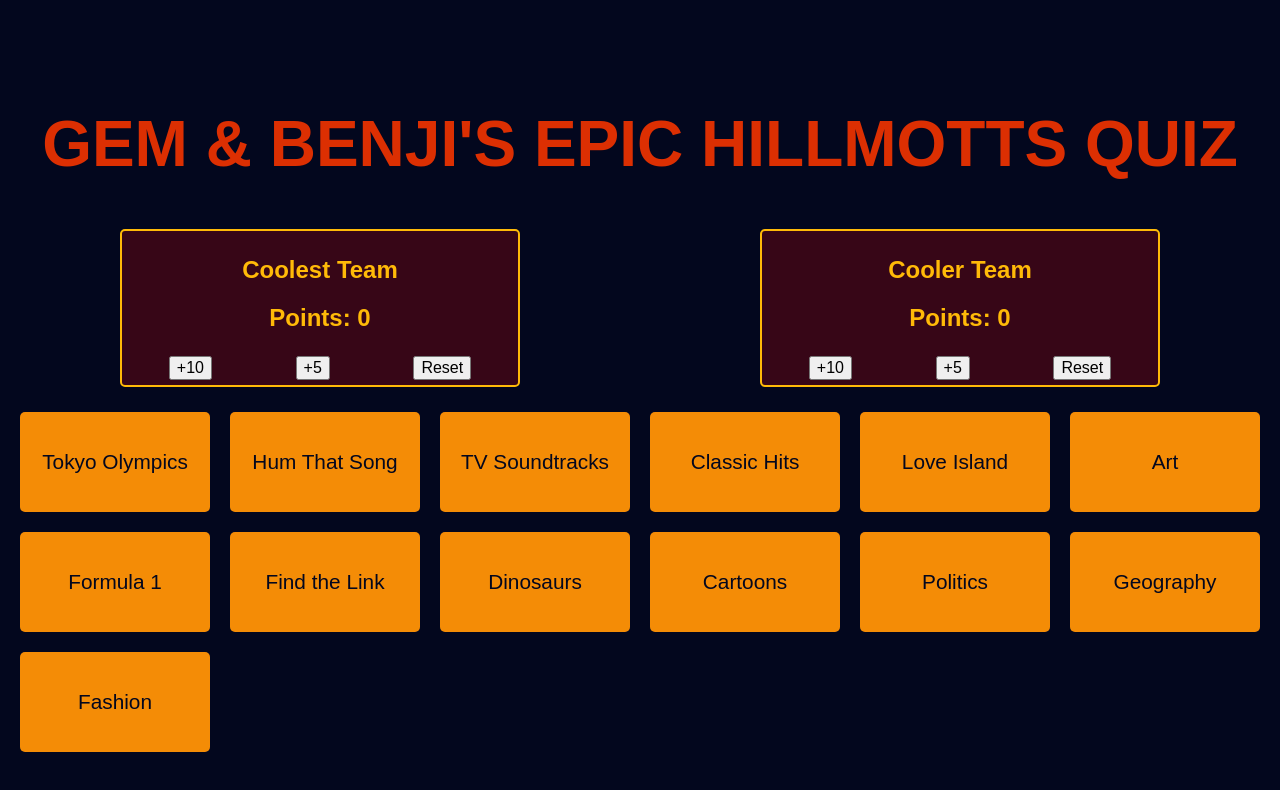
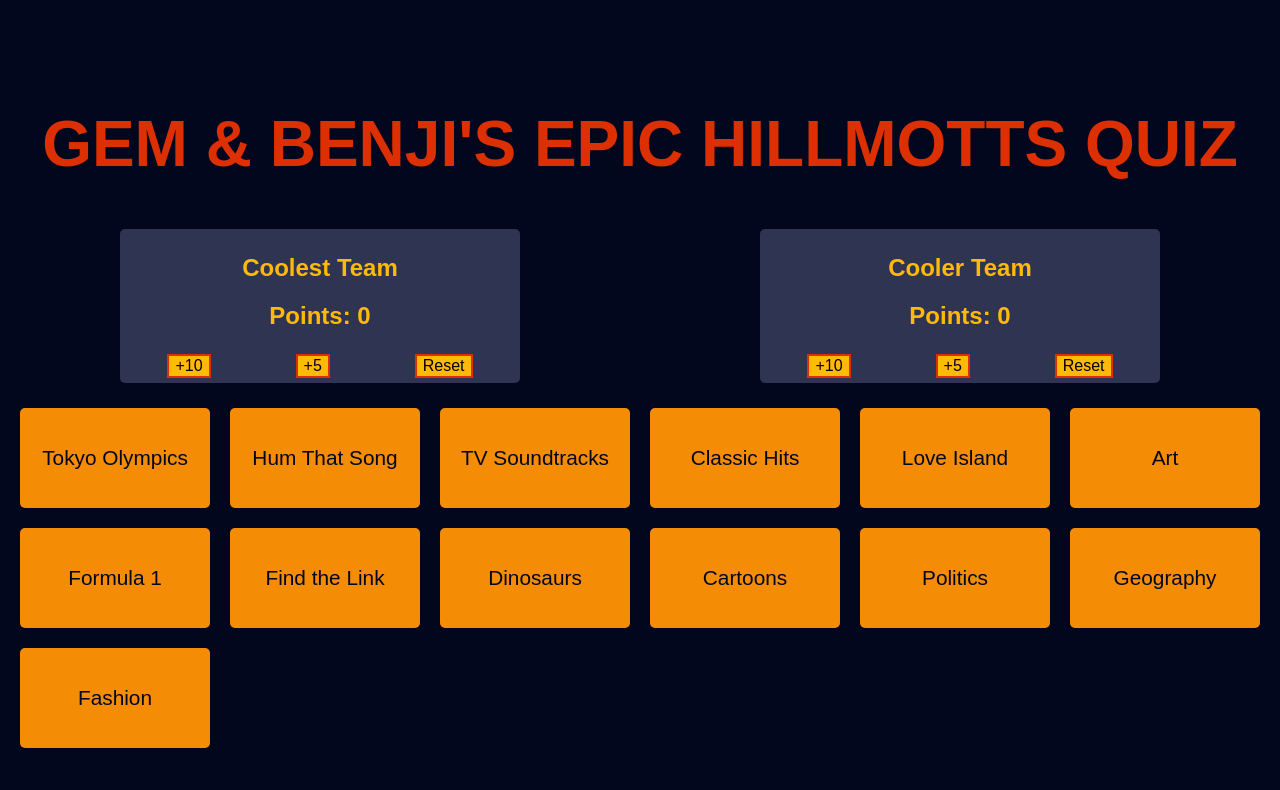
Before and after one commit to btwalpole/typescript-quiz, a React (Create React App) app: page / in a window 1280 px wide. Shown: the top 790 px of the page. Built offline with nearby package versions, Linux system fonts and the light colour scheme.

Commit message:
updated team styles

```diff
--- a/src/styles.css
+++ b/src/styles.css
@@ -4,7 +4,7 @@ html {
     --orange-color: #DC2F02;
     --light-orange-color: #F48C06;
     --yellow-color: #FFBA08;
-    --brown-color: #370617;
+    --team-color: #2f3453;
     background-color: var(--bg-color);
   }
 
@@ -30,13 +30,12 @@ html {
 
   .team {
     color: var(--yellow-color);
-    background-color: var(--brown-color);
+    background-color: var(--team-color);
     display: flex;
     width: 50%;
     max-width: 400px;
     justify-content: center;
     flex-direction: column;
-    border: 2px solid var(--yellow-color);
     border-radius: 5px;
     margin: 5px;
     padding: 5px;
@@ -58,6 +57,8 @@ html {
     justify-content: center;
     cursor: pointer;
     font-size: 1em;
+    border: 2px solid var(--orange-color);
+    background: var(--yellow-color);
   }
 
   .grid-container {
```
